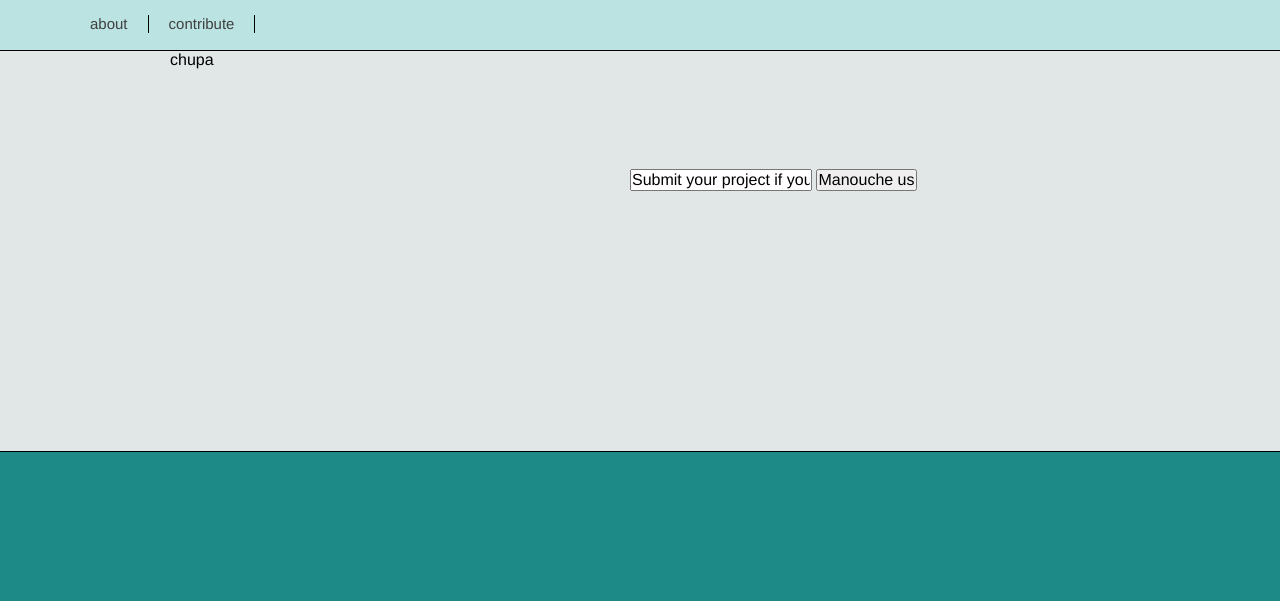
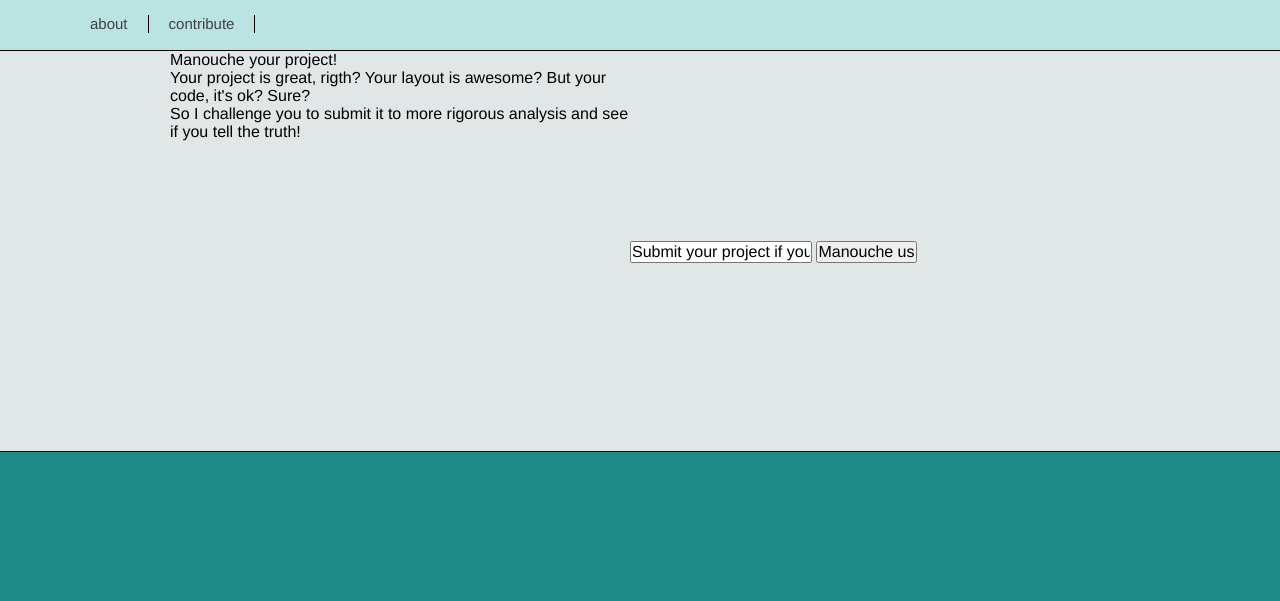
Before and after one commit to tarsisazevedo/djangodash2011, a Django app: page / in a window 1280 px wide. Shown: the part 131-732 px from the top of the page. Run offline with Django 3.2, Linux system fonts and the light colour scheme.

Commit message:
Add default text to challeng user

```diff
--- a/manouche_us/project/templates/index.html
+++ b/manouche_us/project/templates/index.html
@@ -25,7 +25,9 @@
     <div class="row">
         <div class="grid_12 main">
             <div class="grid_6 column description">
-                <p>chupa</p>
+                <h2>Manouche your project!</h2>
+                <p>Your project is great, rigth? Your layout is awesome? But your code, it's ok? Sure?</p>
+                <p>So I challenge you to submit it to more rigorous analysis and see if you tell the truth!</p>
             </div>
             <div class="grid_6 column submit-project">
                 <form action="/" method="post" accept-charset="utf-8">
```
